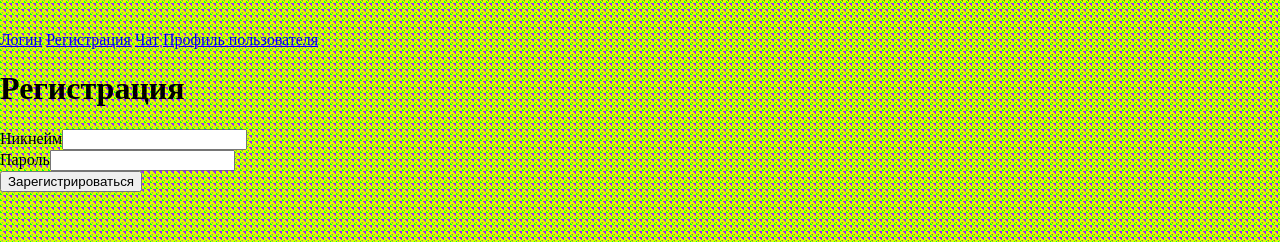
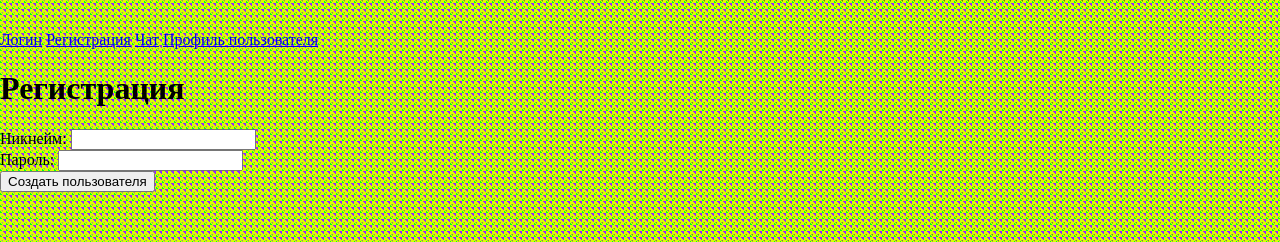
Before and after one commit to Ffullex/-SmallChat-Labadabadabdab, a React app: page /registration in a window 1280 px wide. Shown: the part 123-365 px from the top of the page. Built offline with nearby package versions, Linux system fonts and the light colour scheme; grey boxes are pictures that could not be loaded.

Commit message:
Добавил Formik

```diff
--- a/package.json
+++ b/package.json
@@ -76,6 +76,7 @@
     "eslint-plugin-sonarjs": "^0.5.0",
     "eslint-plugin-standard": "^4.1.0",
     "file-loader": "^6.1.0",
+    "formik": "^2.2.5",
     "history": "^5.0.0",
     "html-webpack-plugin": "^4.5.0",
     "husky": "^4.3.0",
--- a/src/views/RegistrationView.js
+++ b/src/views/RegistrationView.js
@@ -1,62 +1,101 @@
 import React from 'react';
 import apiService from '../apiService';
+import { Formik } from 'formik';
 
 export default class RegistrationView extends React.Component {
   constructor(props) {
     super(props);
     this.state = {
-      nickname: '',
-      password: '',
-      errorMessage: '',
-      successMessage: ''
+      result: null,
+      error: null
     };
   }
 
-  handleSubmit(event) {
-    const { nickname, password } = this.state;
-    event.preventDefault();
-    this.setState({
-      errorMessage: '',
-      successMessage: ''
-    });
+  handleSubmit(values) {
     apiService.user
-      .create({ nickname, password })
-      .then(() => this.setState({ successMessage: 'Успех!' }))
-      .then(() => setTimeout(this.props.history.push('/login'), 2000))
-      .catch((error) => this.setState({ error: 'Ошибка' + error.response.data.error }));
+      .create(values)
+      .then(() => {
+        this.setState({ result: 'Регистрация успешна' });
+        setTimeout(() => this.props.history.push('/login'), 2000);
+      })
+      .catch((error) => this.setState({ error: 'Ошибка: ' + error.response.data.error }));
   }
 
   render() {
-    const { nickname, password, errorMessage, successMessage } = this.state;
+    const { error, result } = this.state;
+
     return (
-      <>
+      <div className="registration-view">
         <h1>Регистрация</h1>
-        {errorMessage}
-        {successMessage}
-        <form onSubmit={(e) => this.handleSubmit(e)}>
+
+        {error && (
+          <div className="error">
+            <span style={{ color: 'red' }}>{error}</span>
+          </div>
+        )}
+
+        {result && <div className="result">{result}</div>}
+        <Formik
+          initialValues={{ nickname: '', password: '' }}
+          validate={(values) => {
+            const errors = {};
+            if (!values.nickname) {
+              errors.nickname = 'Введите никнейм';
+            }
+            if (!values.password) {
+              errors.password = 'Введите пароль';
+            }
+            if (values.password.length < 7) {
+              errors.password = 'Длина пароля должна быть больше 6 символов';
+            }
+            return errors;
+          }}
+          onSubmit={(values) => {
+            this.handleSubmit(values);
+          }}
+        >
+          {({ values, errors, touched, handleChange, handleBlur, handleSubmit, isSubmitting }) => (
+            <form onSubmit={handleSubmit}>
+              {errors.nickname && touched.nickname && (
+                <div style={{ color: 'red' }}>{errors.nickname}</div>
+              )}
               <div>
                 <label>
-              Никнейм
+                  Никнейм:&nbsp;
                   <input
                     type="text"
-                value={nickname}
-                onChange={(e) => this.setState({ nickname: e.target.value })}
+                    name={'nickname'}
+                    value={values.nickname}
+                    onChange={handleChange}
+                    onBlur={handleBlur}
                   />
                 </label>
               </div>
+
+              {errors.password && touched.password && (
+                <div style={{ color: 'red' }}>{errors.nickname}</div>
+              )}
+
               <div>
                 <label>
-              Пароль
+                  Пароль:&nbsp;
                   <input
                     type="password"
-                value={password}
-                onChange={(e) => this.setState({ password: e.target.value })}
+                    name={'password'}
+                    value={values.password}
+                    onChange={handleChange}
+                    onBlur={{ handleBlur }}
                   />
                 </label>
               </div>
-          <button type="submit">Зарегистрироваться</button>
+
+              <button type="submit" disabled={isSubmitting}>
+                Создать пользователя
+              </button>
             </form>
-      </>
+          )}
+        </Formik>
+      </div>
     );
   }
 }
```
Also changed, not shown: 1 other file (tests, documents, lock files or other folders). Lines whose indentation alone changed are shown as unchanged.
